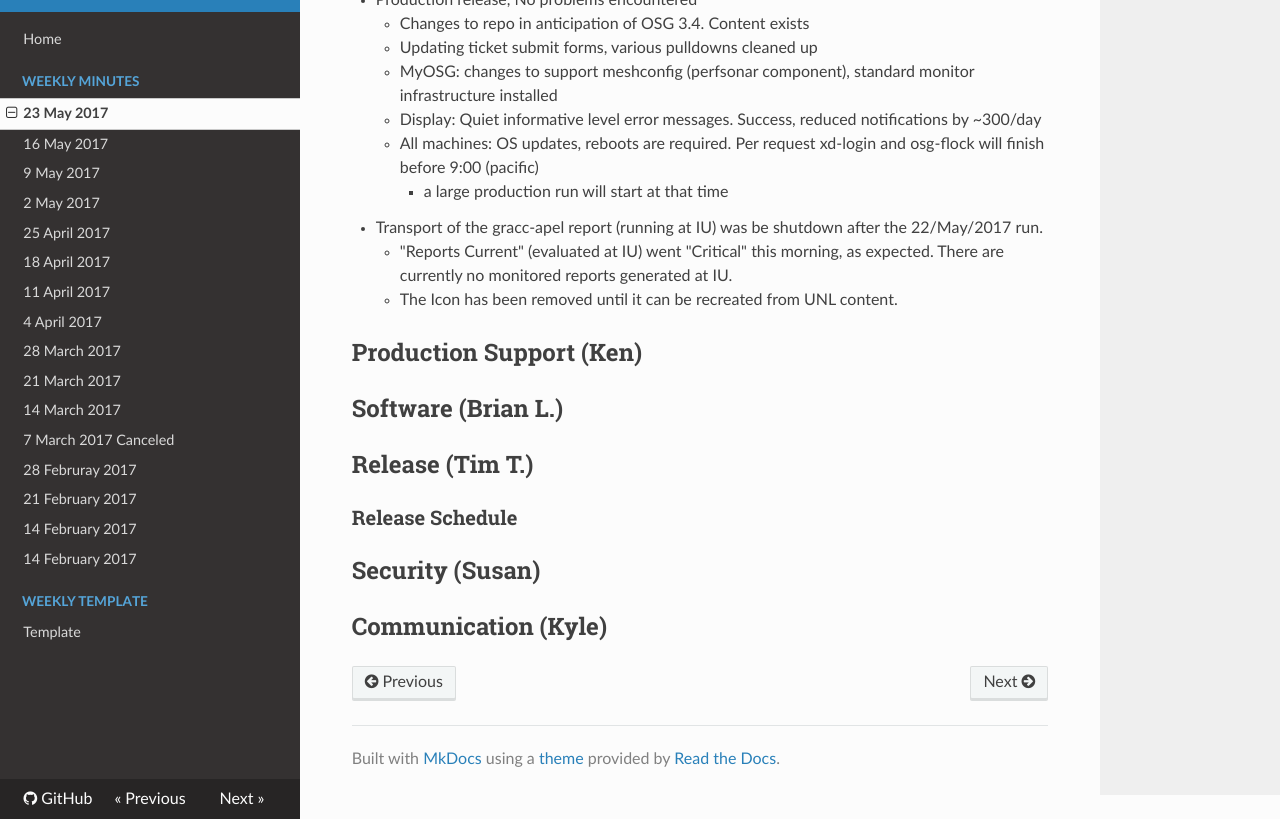
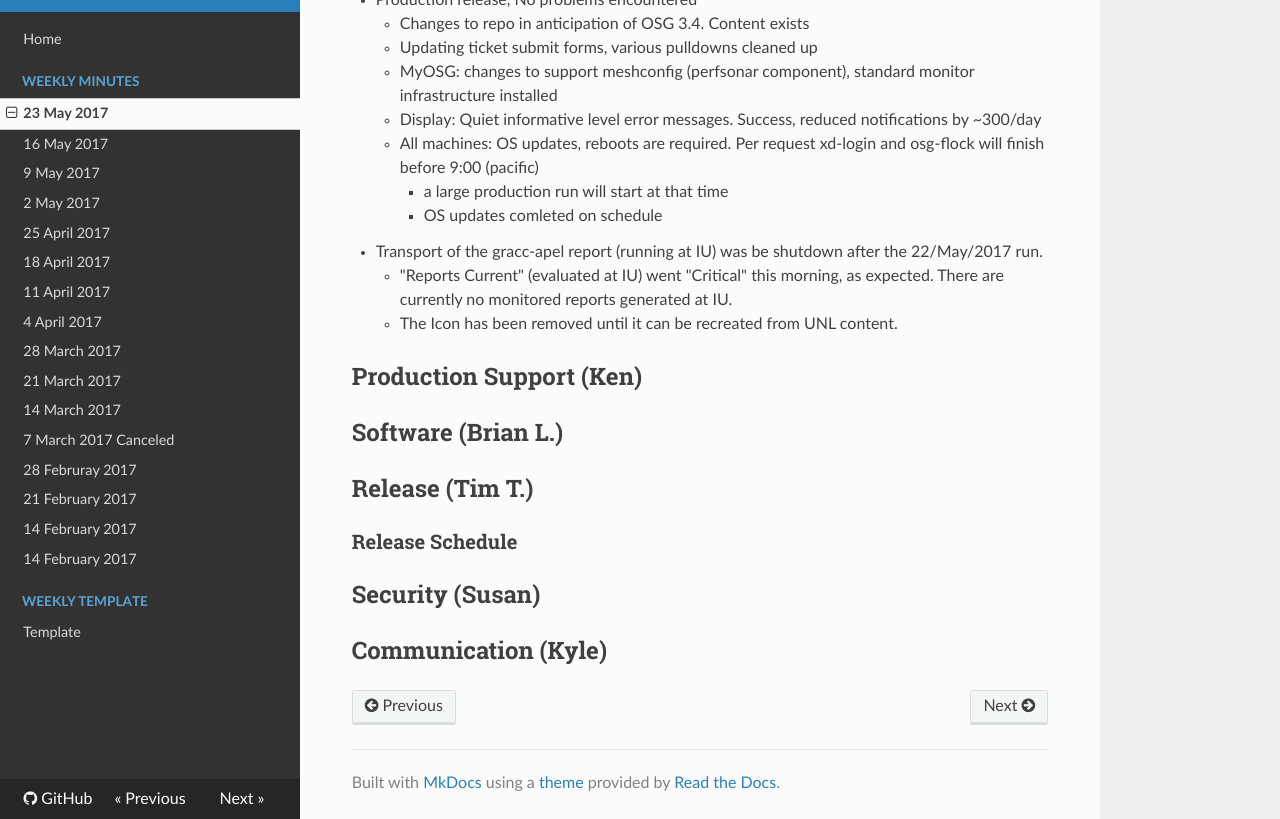
Before and after one commit to zsshah/production, an MkDocs documentation site: the page built from docs/WeeklyMinutes/23May2017.md, in a window 1280 px wide and 900 px high, scrolled down 1226 px, cut to the strip 81-900 px from the top of the window. Built offline with MkDocs 1.6.1, drawn with Linux system fonts in a browser that asks for light colours; nearby versions of some CDN libraries; old or Windows-style settings are respelled for this version of MkDocs.

Commit message:
Update 23May2017.md

```diff
--- a/docs/WeeklyMinutes/23May2017.md
+++ b/docs/WeeklyMinutes/23May2017.md
@@ -32,6 +32,7 @@
       * Display: Quiet informative level error messages. Success, reduced notifications by ~300/day
       * All machines: OS updates, reboots are required. Per request xd-login and osg-flock will finish before 9:00 (pacific)
          * a large production run will start at that time
+         * OS updates comleted on schedule
    * Transport of the gracc-apel report (running at IU) was be shutdown after the 22/May/2017 run.
       * "Reports Current" (evaluated at IU) went "Critical" this morning, as expected. There are currently no monitored reports generated at IU.
       * The Icon has been removed until it can be recreated from UNL content.
```
